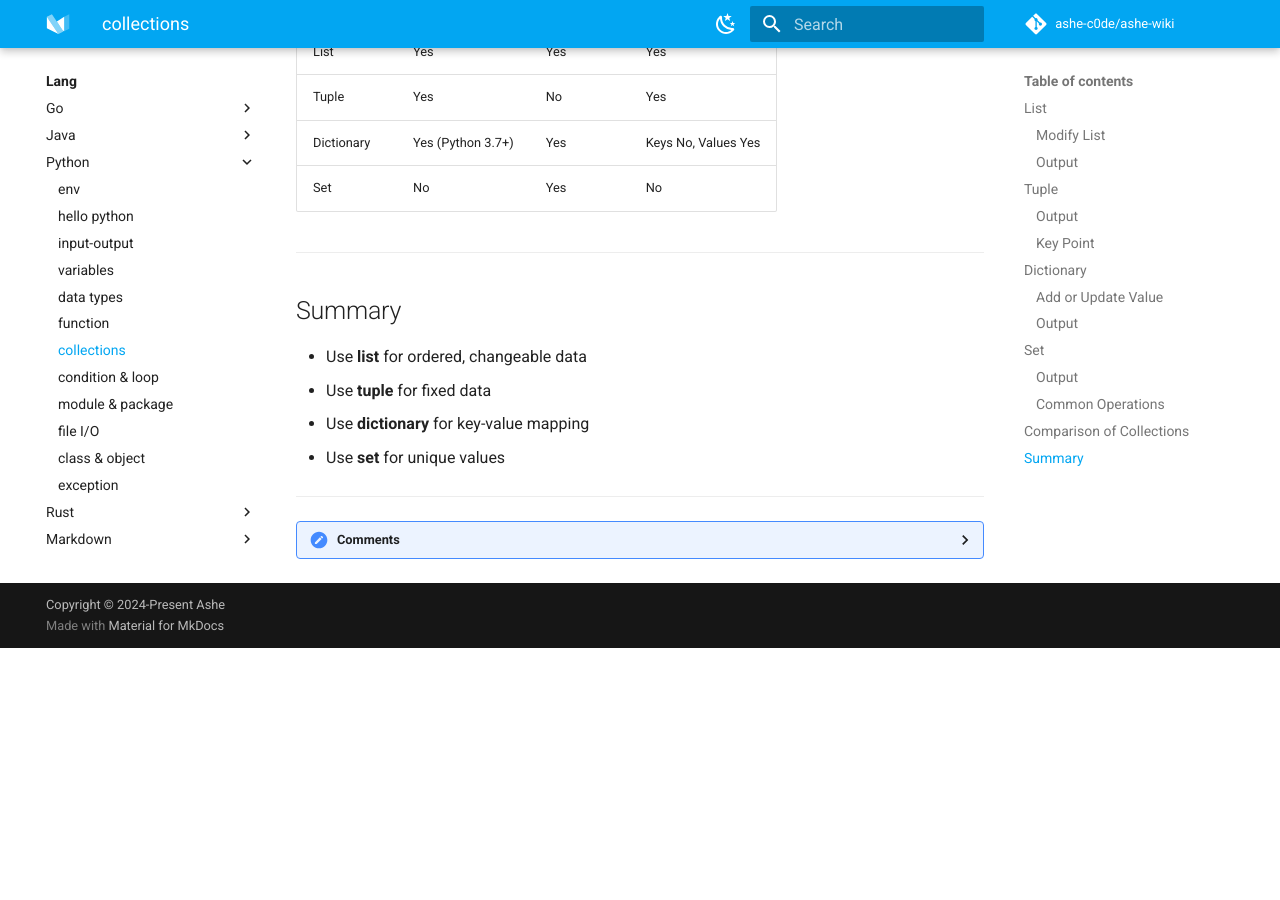
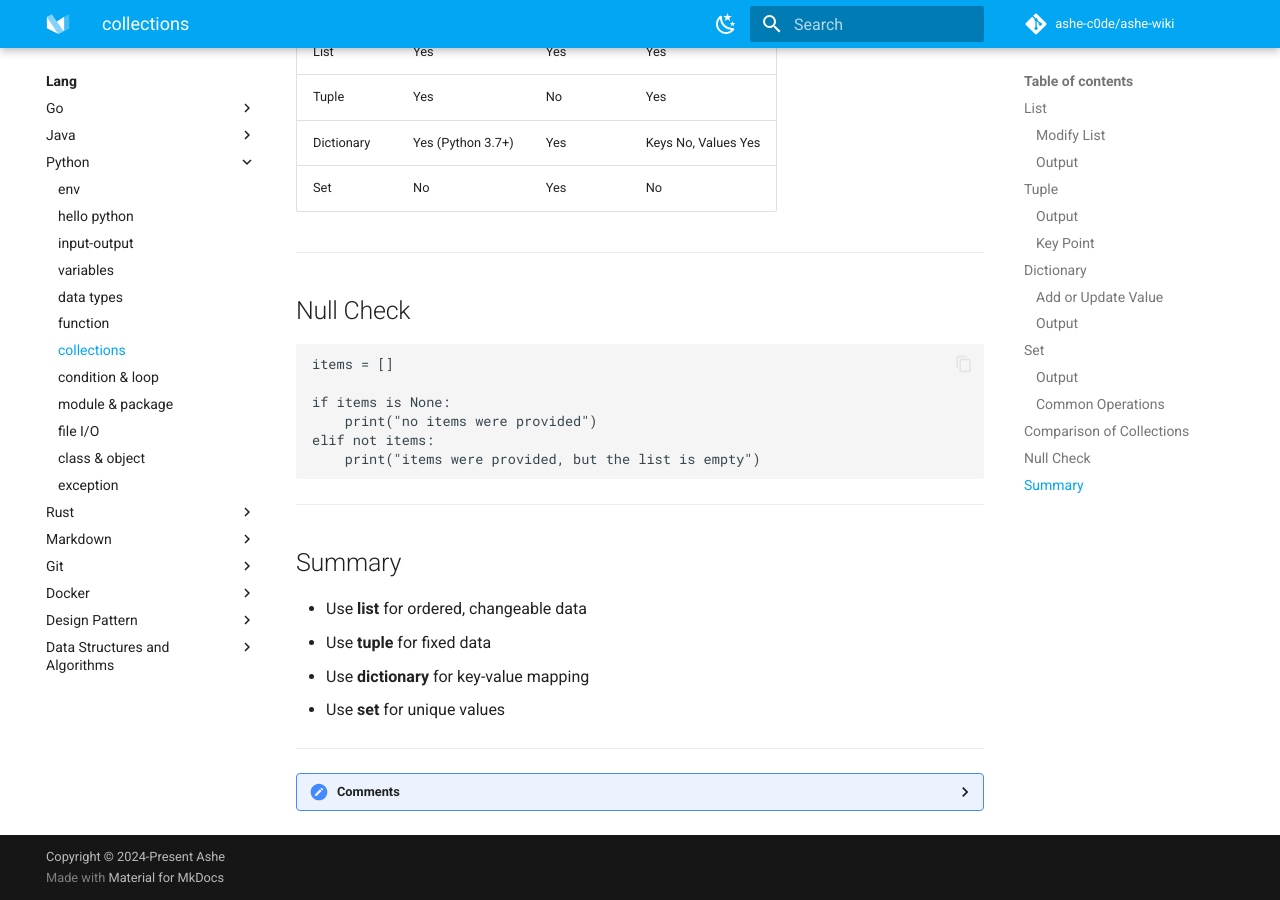
Before and after one commit to ashe-c0de/ashe-wiki, an MkDocs documentation site: the page built from docs/lang/python/collections.md, in a window 1280 px wide and 900 px high, scrolled down 2868 px. Built offline with MkDocs 1.6.1 and Material for MkDocs 9.7.7, drawn with Linux system fonts in a browser that asks for light colours; comment, search, counter and statistics services are not loaded; old or Windows-style settings are respelled for this version of MkDocs; before the commit the page ends 3516 px from its top, so only the background shows below that.

Commit message:
Update collections.md

````diff
--- a/docs/lang/python/collections.md
+++ b/docs/lang/python/collections.md
@@ -136,6 +136,19 @@ print(a - b)  # Difference
 
 ---
 
+## Null Check
+
+```
+items = []
+
+if items is None:
+    print("no items were provided")
+elif not items:
+    print("items were provided, but the list is empty")
+```
+
+---
+
 ## Summary
 
 * Use **list** for ordered, changeable data
````
